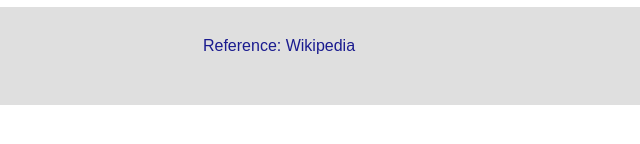
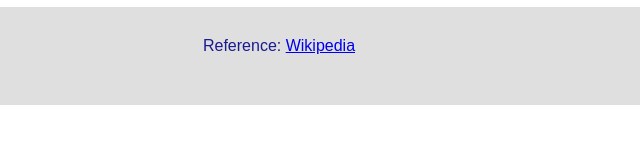
Before and after one commit to alexmiller623/IT483, a plain HTML site: page index.html in a window 1280 px wide. Shown: the part 552-696 px from the top of the page, 361-1001 px from the left. Drawn offline with Linux system fonts and the light colour scheme.

Commit message:
Second Commit

```diff
--- a/index.html
+++ b/index.html
@@ -37,7 +37,7 @@
 	</div>
 </div>
 <div id="footer">
-	Reference: Wikipedia
+	Reference: <a id="referenceLink" href="https://en.wikipedia.org/wiki/Gettysburg_Address">Wikipedia</a>
 </div>
 
 
```
